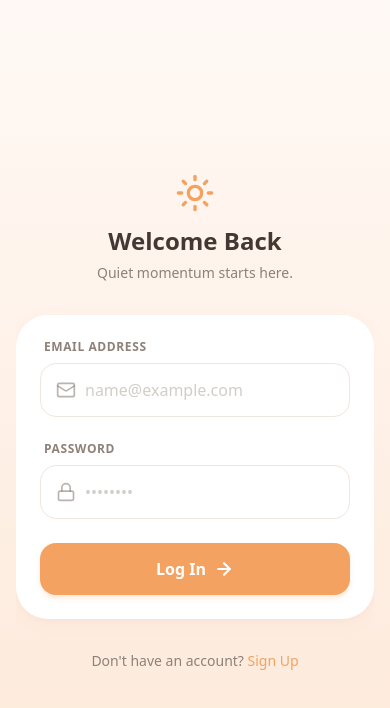
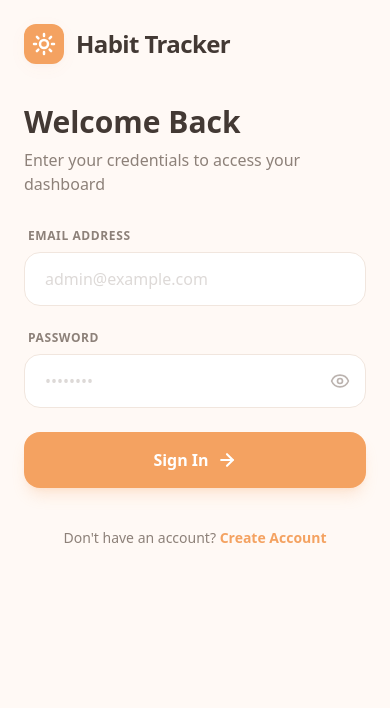
Before and after one commit to xieumar/Habit-Tracker, a Next.js app: page /login in a window 390 px wide. Shown: the top 708 px of the page. Built offline with nearby package versions, Linux system fonts and the light colour scheme.

Commit message:
Feat(Auth): Update login page design for improved desktop experience.

```diff
--- a/src/components/auth/LoginForm.tsx
+++ b/src/components/auth/LoginForm.tsx
@@ -3,13 +3,14 @@
 import { useState, FormEvent } from "react";
 import { useRouter } from "next/navigation";
 import Link from "next/link";
-import { Sun, Mail, Lock, ArrowRight } from "lucide-react";
+import { Sun, ArrowRight, Eye, EyeOff } from "lucide-react";
 import { logIn } from "@/lib/auth";
 
 export default function LoginForm() {
   const router = useRouter();
   const [email, setEmail] = useState("");
   const [password, setPassword] = useState("");
+  const [showPassword, setShowPassword] = useState(false);
   const [error, setError] = useState<string | null>(null);
   const [loading, setLoading] = useState(false);
 
@@ -35,114 +36,127 @@ export default function LoginForm() {
   }
 
   return (
-    <div className="min-h-screen flex items-center justify-center bg-gradient-to-b from-background via-brand-orange/10 to-brand-orange/20 p-4 sm:p-8 font-sans">
-
-      <div className="w-full max-w-5xl flex flex-col lg:flex-row lg:bg-card lg:rounded-[3rem] lg:shadow-sunrise overflow-hidden">
-
-        <div className="hidden lg:flex w-1/2 relative bg-foreground">
-          <img
-            src="https://images.unsplash.com/photo-1494548162494-384bba4ab999?q=80&w=1200&auto=format&fit=crop"
-            alt="Sunrise inspiration"
-            className="absolute inset-0 w-full h-full object-cover opacity-90 mix-blend-overlay"
-          />
-          <div className="absolute inset-0 bg-gradient-to-tr from-brand-orange/80 via-transparent to-transparent" />
-
-          <div className="relative z-10 flex flex-col justify-end mb-12 p-12 text-white w-full">
-            <Sun className="w-10 h-10 mb-6 text-white" strokeWidth={2} />
-            <h1 className="text-4xl font-bold mb-3 leading-tight">
-              Begin your journey of<br />quiet momentum.
-            </h1>
-            <p className="text-white/80 text-lg max-w-sm">
-              Organize your day with the focused energy of a new dawn. Designed for clarity and purpose.
-            </p>
+    <div className="min-h-screen flex flex-col lg:flex-row font-sans bg-background">
+      {/* Left Side: Form */}
+      <div className="w-full lg:w-1/2 flex items-center justify-center p-6 sm:p-12 lg:p-20 bg-background">
+        <div className="w-full max-w-md">
+          {/* Logo Section */}
+          <div className="mb-10 flex items-center gap-3">
+            <div className="w-10 h-10 rounded-xl bg-brand-orange flex items-center justify-center text-white shadow-sunrise">
+              <Sun size={24} strokeWidth={2.5} />
             </div>
+            <span className="text-2xl font-bold tracking-tight text-foreground">Habit Tracker</span>
           </div>
 
-        <div className="w-full lg:w-1/2 flex flex-col items-center justify-center py-6 lg:py-16 lg:px-12 relative">
-
-          <div className="w-full max-w-[360px] lg:max-w-md">
-
-            <div className="text-center mb-8 lg:mb-10">
-              <div className="inline-flex items-center justify-center mb-3 text-brand-orange">
-                <Sun className="w-10 h-10 lg:w-12 lg:h-12" strokeWidth={2} />
-              </div>
-              <h2 className="text-2xl lg:text-3xl font-bold text-foreground mb-1.5">
-                Welcome Back
-              </h2>
-              <p className="text-muted-text text-sm font-medium">
-                Quiet momentum starts here.
-              </p>
+          <div className="mb-8">
+            <h1 className="text-3xl font-bold text-foreground mb-2">Welcome Back</h1>
+            <p className="text-muted-text font-medium">Enter your credentials to access your dashboard</p>
           </div>
 
-            <div className="bg-card rounded-[2rem] shadow-sunrise lg:shadow-none p-6 sm:p-8 lg:p-0">
           <form onSubmit={handleSubmit} noValidate className="space-y-6">
             {error && (
-                  <div className="bg-red-50 text-red-600 text-sm px-4 py-3 rounded-xl border border-red-100">
+              <div className="bg-red-50 text-red-600 text-sm px-4 py-3 rounded-xl border border-red-100 animate-in fade-in slide-in-from-top-1">
                 {error}
               </div>
             )}
 
             <div>
-                  <label htmlFor="email" className="block text-xs font-semibold text-muted-text uppercase tracking-wider mb-2 ml-1">
+              <label htmlFor="email" className="block text-xs font-bold text-muted-text uppercase tracking-wider mb-2 ml-1">
                 Email Address
               </label>
               <div className="relative">
-                    <div className="absolute inset-y-0 left-0 pl-4 flex items-center pointer-events-none text-muted-text/60">
-                      <Mail className="w-5 h-5" />
-                    </div>
                 <input
                   id="email"
                   type="email"
                   required
                   value={email}
                   onChange={(e) => setEmail(e.target.value)}
-                      className="w-full border border-border rounded-2xl py-3.5 pl-11 pr-4 text-foreground bg-transparent focus:outline-none focus:ring-2 focus:ring-brand-orange/50 focus:border-brand-orange transition-all placeholder:text-muted-text/40"
-                      placeholder="name@example.com"
+                  className="w-full border border-border rounded-2xl py-3.5 px-5 text-foreground bg-card focus:outline-none focus:ring-2 focus:ring-brand-orange/50 focus:border-brand-orange transition-all placeholder:text-muted-text/30"
+                  placeholder="admin@example.com"
                   data-testid="auth-login-email"
                 />
               </div>
             </div>
 
             <div>
-                  <label htmlFor="password" className="block text-xs font-semibold text-muted-text uppercase tracking-wider mb-2 ml-1">
+              <label htmlFor="password" className="block text-xs font-bold text-muted-text uppercase tracking-wider mb-2 ml-1">
                 Password
               </label>
               <div className="relative">
-                    <div className="absolute inset-y-0 left-0 pl-4 flex items-center pointer-events-none text-muted-text/60">
-                      <Lock className="w-5 h-5" />
-                    </div>
+
                 <input
                   id="password"
-                      type="password"
+                  type={showPassword ? "text" : "password"}
                   required
                   value={password}
                   onChange={(e) => setPassword(e.target.value)}
-                      className="w-full border border-border rounded-2xl py-3.5 pl-11 pr-4 text-foreground bg-transparent focus:outline-none focus:ring-2 focus:ring-brand-orange/50 focus:border-brand-orange transition-all placeholder:text-muted-text/40"
+                  className="w-full border border-border rounded-2xl py-3.5 pl-5 pr-12 text-foreground bg-card focus:outline-none focus:ring-2 focus:ring-brand-orange/50 focus:border-brand-orange transition-all placeholder:text-muted-text/30"
                   placeholder="••••••••"
                   data-testid="auth-login-password"
                 />
+                <button
+                  type="button"
+                  onClick={() => setShowPassword(!showPassword)}
+                  className="absolute inset-y-0 right-0 pr-4 flex items-center text-muted-text/60 hover:text-brand-orange transition-colors"
+                  aria-label={showPassword ? "Hide password" : "Show password"}
+                >
+                  {showPassword ? <EyeOff className="w-5 h-5" /> : <Eye className="w-5 h-5" />}
+                </button>
               </div>
             </div>
 
             <button
               type="submit"
               disabled={loading}
-                  className="w-full bg-brand-orange text-white font-semibold text-base py-3.5 rounded-2xl hover:opacity-90 active:scale-[0.98] transition-all disabled:opacity-60 flex items-center justify-center gap-2 shadow-md shadow-brand-orange/20 mt-2"
+              className="w-full bg-brand-orange text-white font-bold text-base py-4 rounded-2xl hover:opacity-90 active:scale-[0.98] transition-all disabled:opacity-60 flex items-center justify-center gap-2 shadow-lg shadow-brand-orange/20 mt-2"
               data-testid="auth-login-submit"
             >
-                  {loading ? "Logging In..." : "Log In"}
+              {loading ? "Signing In..." : "Sign In"}
               {!loading && <ArrowRight className="w-5 h-5" strokeWidth={2.5} />}
             </button>
           </form>
-            </div>
 
-            <p className="mt-8 text-center text-sm font-medium text-muted-text">
+          <p className="mt-10 text-center text-sm font-medium text-muted-text">
             Don't have an account?{" "}
-              <Link href="/signup" className="text-brand-orange hover:underline">
-                Sign Up
+            <Link href="/signup" className="text-brand-orange font-bold hover:underline">
+              Create Account
             </Link>
           </p>
 
+
+        </div>
+      </div>
+
+      {/* Right Side: Quote & Visual */}
+      <div className="hidden lg:flex w-1/2 bg-brand-orange relative items-center justify-center overflow-hidden">
+        {/* Decorative Grid Pattern */}
+        <div
+          className="absolute inset-0 opacity-10"
+          style={{
+            backgroundImage: `radial-gradient(circle, white 1px, transparent 1px)`,
+            backgroundSize: '40px 40px'
+          }}
+        />
+
+        <div className="relative z-10 w-full max-w-md p-12">
+          <div className="bg-white/10 backdrop-blur-md border border-white/20 rounded-[2.5rem] p-10 text-white shadow-2xl">
+            <div className="mb-8">
+              <svg className="w-10 h-10 text-white/40" fill="currentColor" viewBox="0 0 32 32">
+                <path d="M10 8c-3.3 0-6 2.7-6 6v10h10V14H7.1c.5-2.2 2.5-4 4.9-4V8H10zm14 0c-3.3 0-6 2.7-6 6v10h10V14h-6.9c.5-2.2 2.5-4 4.9-4V8h-2z" />
+              </svg>
+            </div>
+            <p className="text-2xl font-medium leading-relaxed mb-10">
+             Small steps lead to great changes.
+            </p>
+            <div className="flex items-center gap-4">
+              <div className="w-12 h-12 rounded-full bg-white/20 flex items-center justify-center">
+                <Sun size={24} className="text-white" />
+              </div>
+              <div>
+                <p className="font-bold text-white">Sunrise Habits</p>
+                <p className="text-white/60 text-xs font-medium">All systems growing</p>
+              </div>
+            </div>
           </div>
         </div>
       </div>
--- a/src/components/auth/SignupForm.tsx
+++ b/src/components/auth/SignupForm.tsx
@@ -3,7 +3,7 @@
 import { useState, FormEvent } from "react";
 import { useRouter } from "next/navigation";
 import Link from "next/link";
-import { Sun, Mail, Lock, User, ArrowRight } from "lucide-react";
+import { Sun, ArrowRight, Eye, EyeOff } from "lucide-react";
 import { signUp } from "@/lib/auth";
 
 export default function SignupForm() {
@@ -11,6 +11,7 @@ export default function SignupForm() {
   const [name, setName] = useState("");
   const [email, setEmail] = useState("");
   const [password, setPassword] = useState("");
+  const [showPassword, setShowPassword] = useState(false);
   const [error, setError] = useState<string | null>(null);
   const [loading, setLoading] = useState(false);
 
@@ -36,68 +37,42 @@ export default function SignupForm() {
   }
 
   return (
-    <div className="min-h-screen flex items-center justify-center bg-gradient-to-b from-background via-brand-orange/10 to-brand-orange/20 p-4 sm:p-8 font-sans">
-
-      <div className="w-full max-w-5xl flex flex-col lg:flex-row lg:bg-card lg:rounded-[3rem] lg:shadow-sunrise overflow-hidden">
-
-        <div className="hidden lg:flex w-1/2 relative bg-foreground">
-          <img
-            src="https://images.unsplash.com/photo-1470252649378-9c29740c9fa8?q=80&w=1200&auto=format&fit=crop"
-            alt="Sunrise fields"
-            className="absolute inset-0 w-full h-full object-cover opacity-90 mix-blend-overlay"
-          />
-          <div className="absolute inset-0 bg-gradient-to-tr from-brand-orange/80 via-transparent to-transparent" />
-
-          <div className="relative z-10 flex flex-col justify-end mb-12 p-12 text-white w-full">
-            <Sun className="w-10 h-10 mb-6 text-white" strokeWidth={2} />
-            <h1 className="text-4xl font-bold mb-3 leading-tight">
-              Start building better<br />days, today.
-            </h1>
-            <p className="text-white/80 text-lg max-w-sm">
-              Join thousands of others organizing their lives with the focused energy of a new dawn.
-            </p>
+    <div className="min-h-screen flex flex-col lg:flex-row font-sans bg-background">
+      {/* Right Side: Form */}
+      <div className="w-full lg:w-1/2 flex items-center justify-center p-6 sm:p-12 lg:p-20 bg-background">
+        <div className="w-full max-w-md">
+          {/* Logo Section */}
+          <div className="mb-10 flex items-center gap-3">
+            <div className="w-10 h-10 rounded-xl bg-brand-orange flex items-center justify-center text-white shadow-sunrise">
+              <Sun size={24} strokeWidth={2.5} />
             </div>
+            <span className="text-2xl font-bold tracking-tight text-foreground">Habit Tracker</span>
           </div>
 
-        <div className="w-full lg:w-1/2 flex flex-col items-center justify-center py-6 lg:py-16 lg:px-12 relative">
-
-          <div className="w-full max-w-[360px] lg:max-w-md">
-
-            <div className="text-center mb-8 lg:mb-10">
-              <div className="inline-flex items-center justify-center mb-3 text-brand-orange">
-                <Sun className="w-10 h-10 lg:w-12 lg:h-12" strokeWidth={2} />
-              </div>
-              <h2 className="text-2xl lg:text-3xl font-bold text-foreground mb-1.5">
-                Create Account
-              </h2>
-              <p className="text-muted-text text-sm font-medium">
-                Join the sunrise community.
-              </p>
+          <div className="mb-8">
+            <h1 className="text-3xl font-bold text-foreground mb-2">Create Account</h1>
+            <p className="text-muted-text font-medium">Join the sunrise community and start fresh today</p>
           </div>
 
-            <div className="bg-card rounded-[2rem] shadow-sunrise lg:shadow-none p-6 sm:p-8 lg:p-0">
           <form onSubmit={handleSubmit} noValidate className="space-y-6">
             {error && (
-                  <div className="bg-red-50 text-red-600 text-sm px-4 py-3 rounded-xl border border-red-100">
+              <div className="bg-red-50 text-red-600 text-sm px-4 py-3 rounded-xl border border-red-100 animate-in fade-in slide-in-from-top-1">
                 {error}
               </div>
             )}
 
             <div>
-                  <label htmlFor="name" className="block text-xs font-semibold text-muted-text uppercase tracking-wider mb-2 ml-1">
+              <label htmlFor="name" className="block text-xs font-bold text-muted-text uppercase tracking-wider mb-2 ml-1">
                 Full Name
               </label>
               <div className="relative">
-                    <div className="absolute inset-y-0 left-0 pl-4 flex items-center pointer-events-none text-muted-text/60">
-                      <User className="w-5 h-5" />
-                    </div>
                 <input
                   id="name"
                   type="text"
                   required
                   value={name}
                   onChange={(e) => setName(e.target.value)}
-                      className="w-full border border-border rounded-2xl py-3.5 pl-11 pr-4 text-foreground bg-transparent focus:outline-none focus:ring-2 focus:ring-brand-orange/50 focus:border-brand-orange transition-all placeholder:text-muted-text/40"
+                  className="w-full border border-border rounded-2xl py-3.5 px-5 text-foreground bg-card focus:outline-none focus:ring-2 focus:ring-brand-orange/50 focus:border-brand-orange transition-all placeholder:text-muted-text/30"
                   placeholder="Jane Doe"
                   data-testid="auth-signup-name"
                 />
@@ -105,20 +80,17 @@ export default function SignupForm() {
             </div>
 
             <div>
-                  <label htmlFor="email" className="block text-xs font-semibold text-muted-text uppercase tracking-wider mb-2 ml-1">
+              <label htmlFor="email" className="block text-xs font-bold text-muted-text uppercase tracking-wider mb-2 ml-1">
                 Email Address
               </label>
               <div className="relative">
-                    <div className="absolute inset-y-0 left-0 pl-4 flex items-center pointer-events-none text-muted-text/60">
-                      <Mail className="w-5 h-5" />
-                    </div>
                 <input
                   id="email"
                   type="email"
                   required
                   value={email}
                   onChange={(e) => setEmail(e.target.value)}
-                      className="w-full border border-border rounded-2xl py-3.5 pl-11 pr-4 text-foreground bg-transparent focus:outline-none focus:ring-2 focus:ring-brand-orange/50 focus:border-brand-orange transition-all placeholder:text-muted-text/40"
+                  className="w-full border border-border rounded-2xl py-3.5 px-5 text-foreground bg-card focus:outline-none focus:ring-2 focus:ring-brand-orange/50 focus:border-brand-orange transition-all placeholder:text-muted-text/30"
                   placeholder="name@example.com"
                   data-testid="auth-signup-email"
                 />
@@ -126,45 +98,83 @@ export default function SignupForm() {
             </div>
 
             <div>
-                  <label htmlFor="password" className="block text-xs font-semibold text-muted-text uppercase tracking-wider mb-2 ml-1">
+              <label htmlFor="password" className="block text-xs font-bold text-muted-text uppercase tracking-wider mb-2 ml-1">
                 Password
               </label>
               <div className="relative">
-                    <div className="absolute inset-y-0 left-0 pl-4 flex items-center pointer-events-none text-muted-text/60">
-                      <Lock className="w-5 h-5" />
-                    </div>
                 <input
                   id="password"
-                      type="password"
+                  type={showPassword ? "text" : "password"}
                   required
                   value={password}
                   onChange={(e) => setPassword(e.target.value)}
-                      className="w-full border border-border rounded-2xl py-3.5 pl-11 pr-4 text-foreground bg-transparent focus:outline-none focus:ring-2 focus:ring-brand-orange/50 focus:border-brand-orange transition-all placeholder:text-muted-text/40"
+                  className="w-full border border-border rounded-2xl py-3.5 pl-5 pr-12 text-foreground bg-card focus:outline-none focus:ring-2 focus:ring-brand-orange/50 focus:border-brand-orange transition-all placeholder:text-muted-text/30"
                   placeholder="••••••••"
                   data-testid="auth-signup-password"
                 />
+                <button
+                  type="button"
+                  onClick={() => setShowPassword(!showPassword)}
+                  className="absolute inset-y-0 right-0 pr-4 flex items-center text-muted-text/60 hover:text-brand-orange transition-colors"
+                  aria-label={showPassword ? "Hide password" : "Show password"}
+                >
+                  {showPassword ? <EyeOff className="w-5 h-5" /> : <Eye className="w-5 h-5" />}
+                </button>
               </div>
             </div>
 
             <button
               type="submit"
               disabled={loading}
-                  className="w-full bg-brand-orange text-white font-semibold text-base py-3.5 rounded-2xl hover:opacity-90 active:scale-[0.98] transition-all disabled:opacity-60 flex items-center justify-center gap-2 shadow-md shadow-brand-orange/20 mt-2"
+              className="w-full bg-brand-orange text-white font-bold text-base py-4 rounded-2xl hover:opacity-90 active:scale-[0.98] transition-all disabled:opacity-60 flex items-center justify-center gap-2 shadow-lg shadow-brand-orange/20 mt-2"
               data-testid="auth-signup-submit"
             >
               {loading ? "Creating Account..." : "Create Account"}
               {!loading && <ArrowRight className="w-5 h-5" strokeWidth={2.5} />}
             </button>
           </form>
-            </div>
 
-            <p className="mt-8 text-center text-sm font-medium text-muted-text">
+          <p className="mt-10 text-center text-sm font-medium text-muted-text">
             Already have an account?{" "}
-              <Link href="/login" className="text-brand-orange hover:underline">
+            <Link href="/login" className="text-brand-orange font-bold hover:underline">
               Log In
             </Link>
           </p>
 
+
+        </div>
+      </div>
+
+      {/* Left Side: Quote & Visual */}
+      <div className="hidden lg:flex w-1/2 bg-brand-orange relative items-center justify-center overflow-hidden">
+        {/* Decorative Grid Pattern */}
+        <div
+          className="absolute inset-0 opacity-10"
+          style={{
+            backgroundImage: `radial-gradient(circle, white 1px, transparent 1px)`,
+            backgroundSize: '40px 40px'
+          }}
+        />
+
+        <div className="relative z-10 w-full max-w-md p-12">
+          <div className="bg-white/10 backdrop-blur-md border border-white/20 rounded-[2.5rem] p-10 text-white shadow-2xl">
+            <div className="mb-8">
+              <svg className="w-10 h-10 text-white/40" fill="currentColor" viewBox="0 0 32 32">
+                <path d="M10 8c-3.3 0-6 2.7-6 6v10h10V14H7.1c.5-2.2 2.5-4 4.9-4V8H10zm14 0c-3.3 0-6 2.7-6 6v10h10V14h-6.9c.5-2.2 2.5-4 4.9-4V8h-2z" />
+              </svg>
+            </div>
+            <p className="text-2xl font-medium leading-relaxed mb-10">
+              The secret of your future is hidden in your daily routine.
+            </p>
+            <div className="flex items-center gap-4">
+              <div className="w-12 h-12 rounded-full bg-white/20 flex items-center justify-center">
+                <Sun size={24} className="text-white" />
+              </div>
+              <div>
+                <p className="font-bold text-white">Sunrise Habits</p>
+                <p className="text-white/60 text-xs font-medium">Empowering rituals</p>
+              </div>
+            </div>
           </div>
         </div>
       </div>
--- a/src/components/habits/HabitForm.tsx
+++ b/src/components/habits/HabitForm.tsx
@@ -143,7 +143,7 @@ export default function HabitForm({ initial, onSave, onCancel }: HabitFormProps)
               />
               <div className="absolute inset-0 bg-gradient-to-t from-black/80 to-transparent p-4 flex items-end">
                 <p className="text-white font-bold text-sm leading-tight text-center w-full">
-                  "The secret of your future is hidden in your daily routine."
+                  "The secret of your future is hidden in your daily routine. Small steps lead to great changes."
                 </p>
               </div>
             </div>
```
Lines whose indentation alone changed are shown as unchanged.
